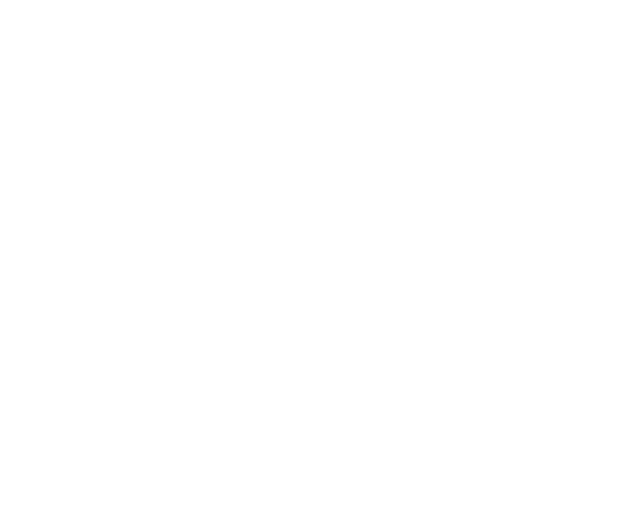
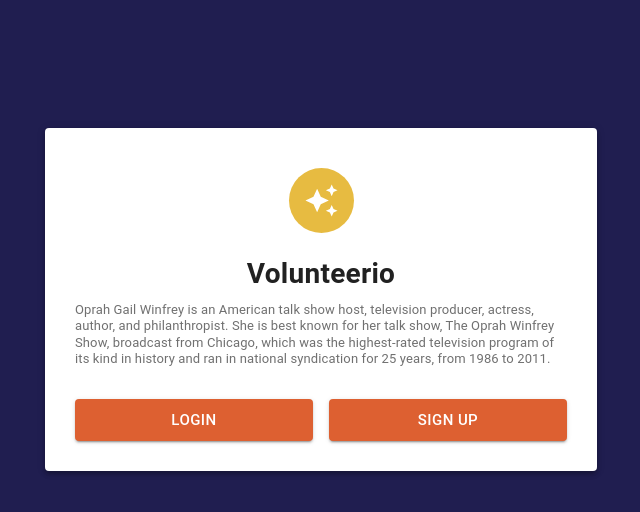
Before and after one commit to peter-applydigital/volunteerio, a React (Create React App) app in the folder client/: page / in a window 1280 px wide. Before the commit this address had no page. Shown: the top 512 px of the page, without its empty margins (319-959 px from the left). Built offline with nearby package versions, Linux system fonts and the light colour scheme.

Commit message:
added hello screen

```diff
--- a/client/src/App.js
+++ b/client/src/App.js
@@ -1,9 +1,9 @@
 import { BrowserRouter as Router, Routes, Route } from 'react-router-dom'
 import Registration from './Registration'
 import Home from './Home'
-// import Commitment from './Commitment'
 import Skills from './Skills'
 import RegisterEvent from './RegisterEvent'
+import Hello from './Hello'
 import { ThemeProvider } from '@mui/material/styles'
 import { theme } from './muiTheme'
 
@@ -18,9 +18,9 @@
                             element={<Registration />}
                         />
                         <Route path="/home" element={<Home />} />
-                        {/* <Route path="/commitment" element={Commitment />} /> */}
                         <Route path="/skills" element={<Skills />} />
                         <Route path="/register" element={<RegisterEvent />} />
+                        <Route path="/" element={<Hello />} />
                     </Routes>
                 </div>
             </Router>
--- /dev/null
+++ b/client/src/Hello.js
@@ -0,0 +1,78 @@
+/* eslint-disable no-unused-vars */
+// screen where the user registers
+import {
+    Button,
+    TextField,
+    FormControlLabel,
+    Checkbox,
+    Grid,
+    Typography,
+} from '@mui/material'
+import {
+    StyledFormWrapper,
+    StyledAvatar,
+    StyledContainer,
+    StyledPaper,
+} from './Form.styles'
+import { Link } from 'react-router-dom'
+import AutoAwesomeIcon from '@mui/icons-material/AutoAwesome'
+
+const Hello = () => {
+    return (
+        <StyledFormWrapper>
+            <StyledContainer component="main" maxWidth="sm">
+                <StyledPaper elevation={4}>
+                    <StyledAvatar>
+                        <AutoAwesomeIcon fontSize="large" />
+                    </StyledAvatar>
+                    <Typography align="center" component="h2">
+                        Volunteerio
+                    </Typography>
+                    <Typography align="center" component="h4">
+                        Oprah Gail Winfrey is an American talk show host,
+                        television producer, actress, author, and
+                        philanthropist. She is best known for her talk show, The
+                        Oprah Winfrey Show, broadcast from Chicago, which was
+                        the highest-rated television program of its kind in
+                        history and ran in national syndication for 25 years,
+                        from 1986 to 2011.
+                    </Typography>
+                    <Grid container spacing={2} sx={{ mt: 0, mb: 4 }}></Grid>
+                    <Grid
+                        container
+                        spacing={2}
+                        justifyContent="center"
+                        alignItems="center"
+                    >
+                        <Grid item xs={6}>
+                            <Button
+                                size="large"
+                                fullWidth
+                                component={Link}
+                                to="/skills"
+                                variant="contained"
+                                color="primary"
+                            >
+                                Login
+                            </Button>
+                        </Grid>
+                        <Grid item xs={6}>
+                            <Button
+                                size="large"
+                                fullWidth
+                                component={Link}
+                                to="/skills"
+                                variant="contained"
+                                color="primary"
+                            >
+                                Sign Up
+                            </Button>
+                        </Grid>
+                    </Grid>
+                </StyledPaper>
+            </StyledContainer>
+        </StyledFormWrapper>
+    )
+}
+
+export default Hello
```
